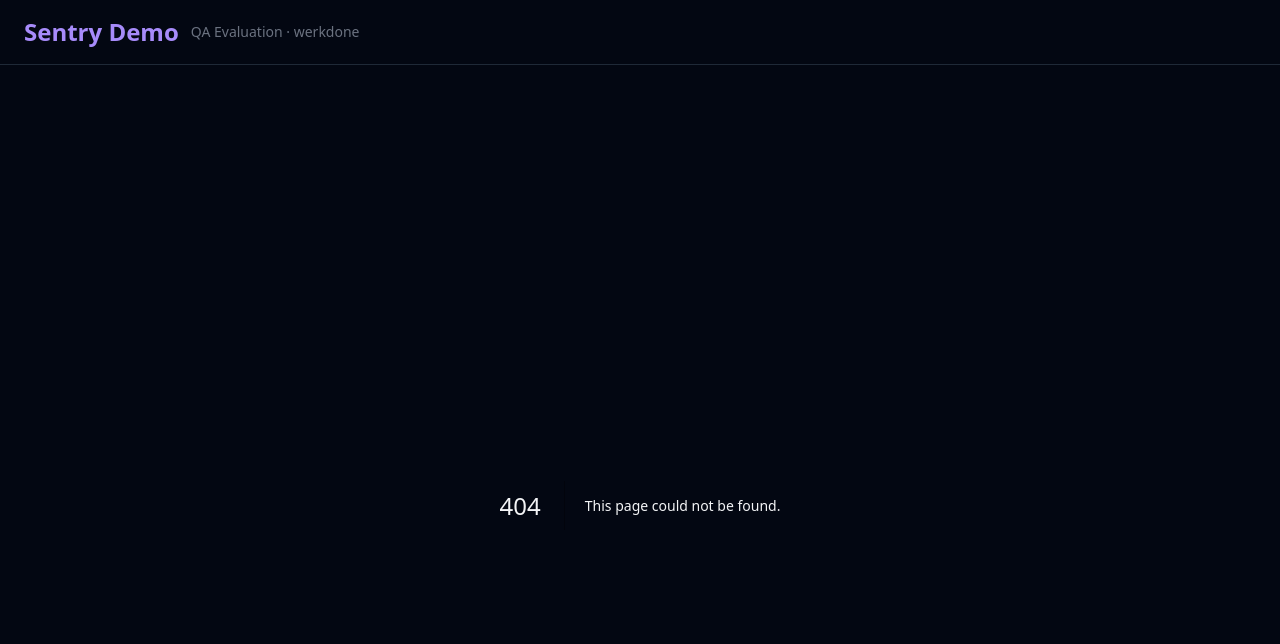
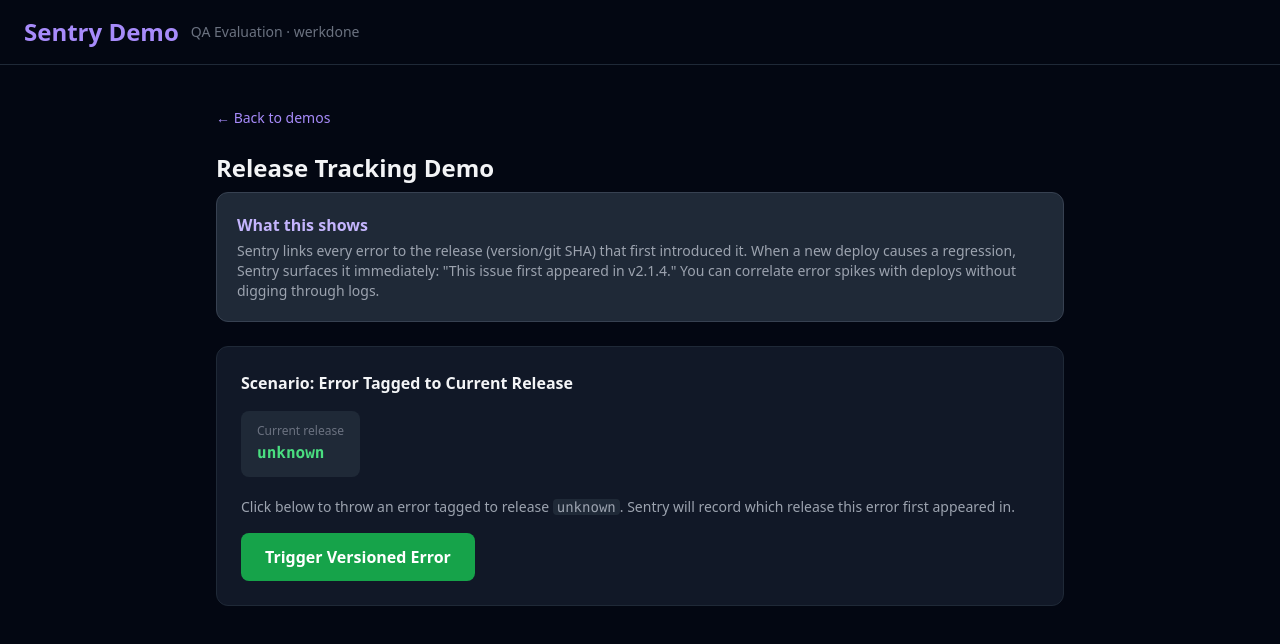
Before and after one commit to lukydwisaputra/sentry-simulation, a Next.js app: page /demo/release in a window 1280 px wide. Before the commit this address had no page. Shown: the top 644 px of the page. Built offline with nearby package versions, Linux system fonts and the light colour scheme.

Commit message:
feat: add release tracking demo page

```diff
--- /dev/null
+++ b/src/app/demo/release/page.tsx
@@ -0,0 +1,84 @@
+"use client";
+
+import { useState } from "react";
+import Link from "next/link";
+import * as Sentry from "@sentry/nextjs";
+
+export default function ReleaseDemoPage() {
+  const [triggered, setTriggered] = useState(false);
+  const version = process.env.NEXT_PUBLIC_APP_VERSION ?? "unknown";
+
+  function triggerVersionedError() {
+    const err = new Error(`Feature flag service timeout — release ${version}`);
+    Sentry.captureException(err, {
+      tags: { release: version, scenario: "release-tracking" },
+    });
+    setTriggered(true);
+  }
+
+  return (
+    <div>
+      <Link href="/" className="text-violet-400 text-sm mb-6 inline-block hover:underline">
+        ← Back to demos
+      </Link>
+
+      <h2 className="text-2xl font-bold mb-2">Release Tracking Demo</h2>
+
+      <div className="bg-gray-800 rounded-xl p-5 mb-6 border border-gray-700">
+        <h3 className="font-semibold text-violet-300 mb-1">What this shows</h3>
+        <p className="text-gray-400 text-sm">
+          Sentry links every error to the release (version/git SHA) that first introduced it.
+          When a new deploy causes a regression, Sentry surfaces it immediately: &quot;This issue first appeared in v2.1.4.&quot;
+          You can correlate error spikes with deploys without digging through logs.
+        </p>
+      </div>
+
+      <div className="bg-gray-900 rounded-xl p-6 border border-gray-800">
+        <h3 className="font-semibold mb-4">Scenario: Error Tagged to Current Release</h3>
+
+        <div className="bg-gray-800 rounded-lg px-4 py-3 mb-5 inline-block">
+          <p className="text-xs text-gray-500 mb-0.5">Current release</p>
+          <p className="text-green-400 font-mono font-bold">{version}</p>
+        </div>
+
+        {!triggered ? (
+          <div>
+            <p className="text-gray-400 text-sm mb-4">
+              Click below to throw an error tagged to release <code className="bg-gray-800 px-1 rounded">{version}</code>.
+              Sentry will record which release this error first appeared in.
+            </p>
+            <button
+              onClick={triggerVersionedError}
+              className="bg-green-600 hover:bg-green-700 text-white font-semibold px-6 py-3 rounded-lg transition-colors"
+            >
+              Trigger Versioned Error
+            </button>
+          </div>
+        ) : (
+          <div>
+            <div className="bg-green-950 border border-green-700 rounded-lg px-4 py-3 mb-4">
+              <p className="text-green-400 font-mono text-sm">
+                Error captured and tagged to release: {version}
+              </p>
+            </div>
+            <p className="text-gray-400 text-sm mb-4">
+              Open your{" "}
+              <a href="https://sentry.io" target="_blank" rel="noopener noreferrer" className="text-violet-400 underline">
+                Sentry Issues
+              </a>{" "}
+              dashboard → find the &quot;Feature flag service timeout&quot; issue → look for{" "}
+              <strong>First seen in release {version}</strong>. Also check the <strong>Releases</strong> tab to see errors
+              grouped by version.
+            </p>
+            <button
+              onClick={() => setTriggered(false)}
+              className="text-sm text-gray-500 hover:text-gray-300 underline"
+            >
+              Reset
+            </button>
+          </div>
+        )}
+      </div>
+    </div>
+  );
+}
```
